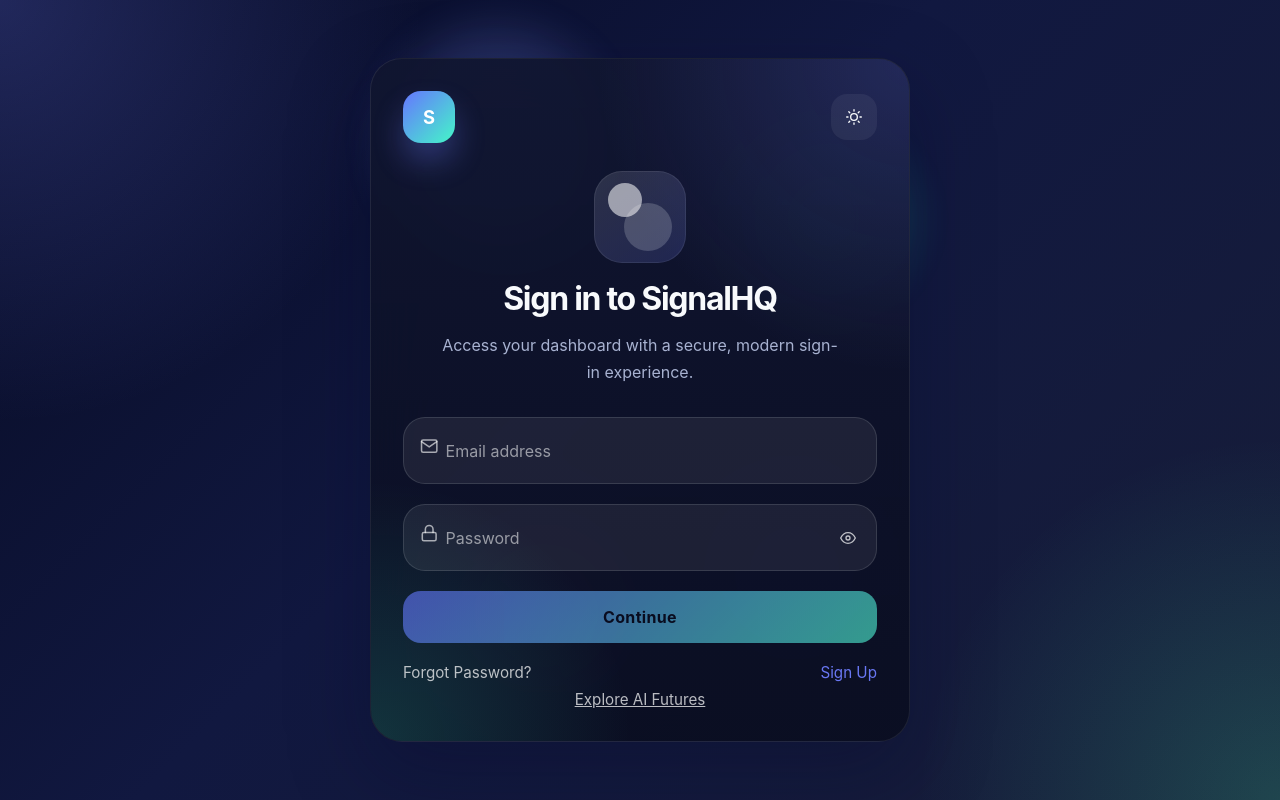
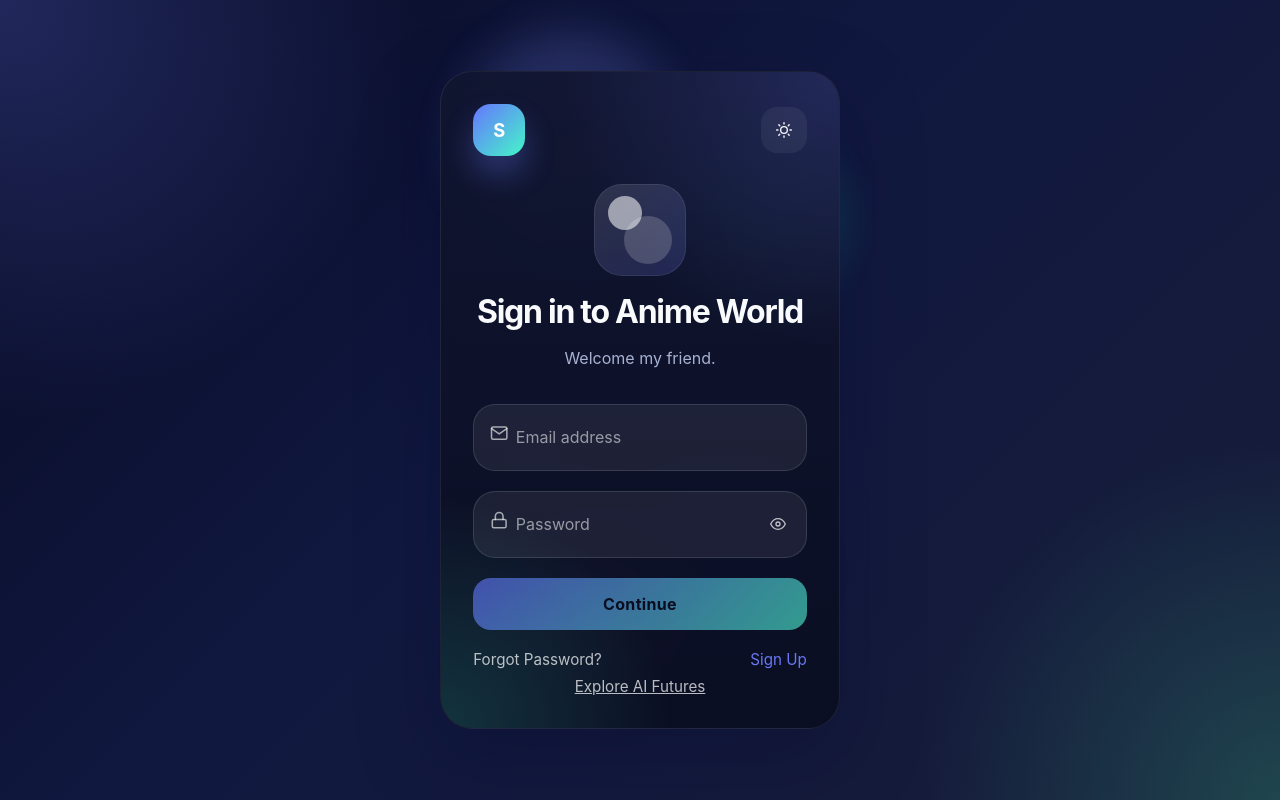
Before and after one commit to robinjedan4-max/watch-Anime, a React (Vite) app: page / in a window 1280 px wide. Built offline with nearby package versions, Linux system fonts and the light colour scheme.

Commit message:
Your changes

```diff
--- a/src/Login.jsx
+++ b/src/Login.jsx
@@ -76,8 +76,8 @@
 
           <div className="card-header">
             <div className="hero-illustration" aria-hidden="true" />
-            <h1>Sign in to SignalHQ</h1>
-            <p>Access your dashboard with a secure, modern sign-in experience.</p>
+            <h1>Sign in to Anime World</h1>
+            <p> Welcome my friend.</p>
           </div>
 
           <form onSubmit={handleSubmit} className={`login-form ${shake ? 'shake' : ''}`} noValidate>
```
